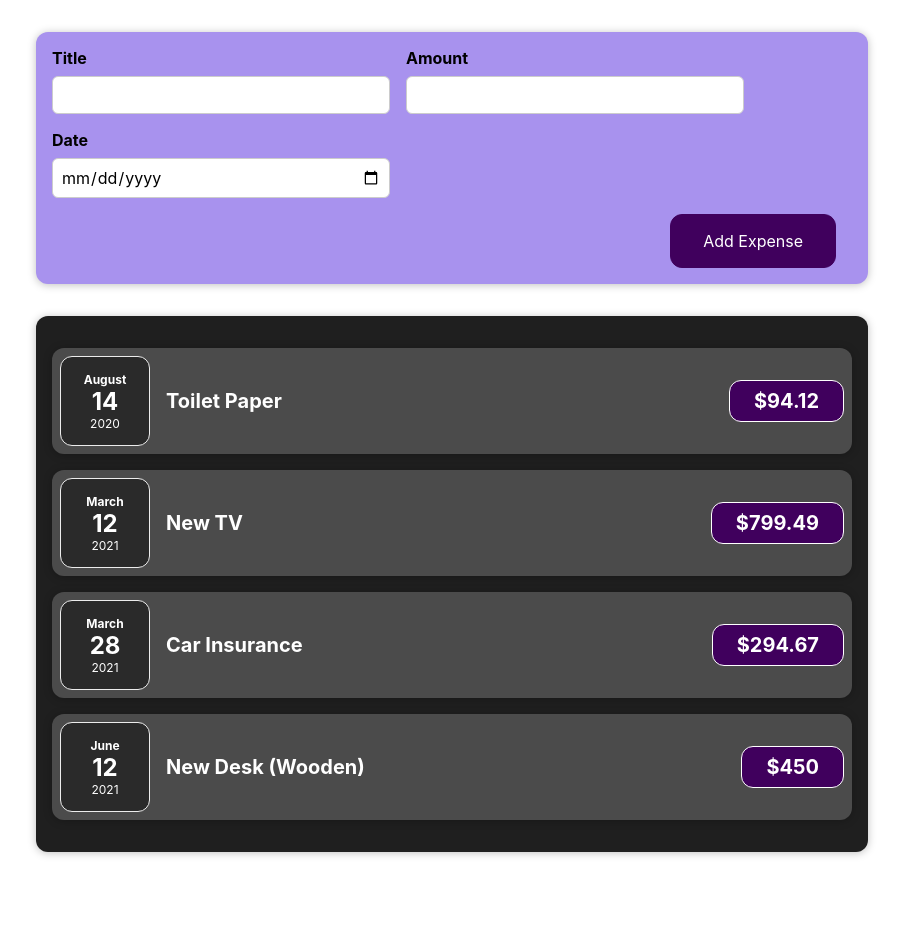
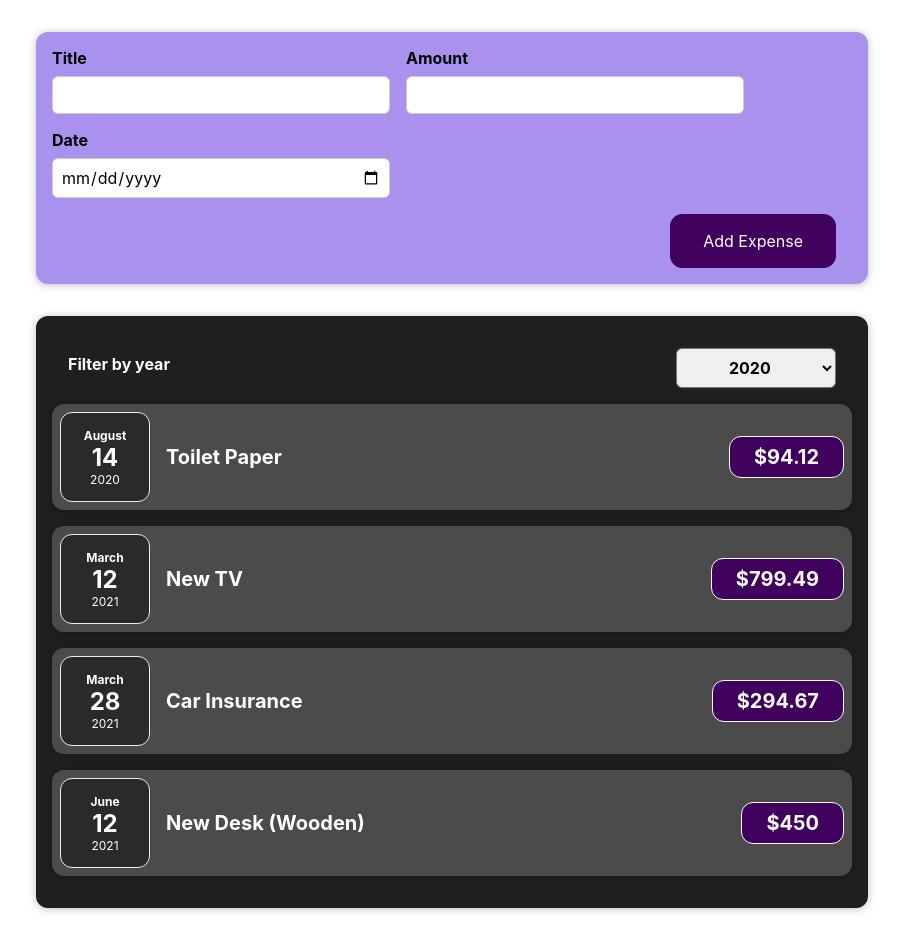
Before and after one commit to jeffadavid/expense_tracker, a React (Create React App) app: page / in a window 1280 px wide. Shown: the whole page, without its empty margins (188-1091 px from the left). Before the commit the page ends 884 px from the top, so only its background shows below. Built offline with nearby package versions, Linux system fonts and the light colour scheme.

Commit message:
Adding the expense filter component

```diff
--- a/src/components/Expense/Expenses.js
+++ b/src/components/Expense/Expenses.js
@@ -1,11 +1,20 @@
-import React from 'react';
+import React, { useState } from 'react';
 import '../../css/Expense/Expenses.css';
 import ExpenseItem from './ExpenseItem';
+import ExpensesFilter from './ExpensesFilter';
 import Card from '../UI/Card';
 
 function Expenses(props) {
+
+  const [filteredYear, setFilteredYear] = useState('2020');
+
+  const filterChangeHandler = (selectedYear) => {
+    setFilteredYear(selectedYear);
+  };
+
   return (
     <Card className='expenses'>
+      <ExpensesFilter selected={filteredYear} onChangeFilter={filterChangeHandler} />
       <ExpenseItem
         date={props.items[0].date}
         title={props.items[0].title}
--- /dev/null
+++ b/src/components/Expense/ExpensesFilter.js
@@ -0,0 +1,25 @@
+import React from 'react';
+import '../../css/Expense/ExpenseFilter.css';
+
+const ExpensesFilter = (props) => {
+
+    const dropdownChangeHandler = (event) => {
+        props.onChangeFilter(event.target.value);
+    };
+
+  return (
+    <div className='expenses-filter'>
+      <div className='expenses-filter__control'>
+        <label>Filter by year</label>
+        <select value={props.selected} onChange={dropdownChangeHandler}>
+          <option value='2022'>2022</option>
+          <option value='2021'>2021</option>
+          <option value='2020'>2020</option>
+          <option value='2019'>2019</option>
+        </select>
+      </div>
+    </div>
+  )
+}
+
+export default ExpensesFilter;
--- /dev/null
+++ b/src/css/Expense/ExpenseFilter.css
@@ -0,0 +1,24 @@
+.expenses-filter {
+    color: white;
+    padding: 0 1rem;
+}
+
+.expenses-filter__control {
+    display: flex;
+    width: 100%;
+    align-items: center;
+    justify-content: space-between;
+    margin: 1rem 0;
+}
+
+.expenses-filter label {
+    font-weight: bold;
+    margin-bottom: 0.5rem;
+}
+
+.expenses-filter select {
+    font: inherit;
+    padding: 0.5rem 3rem;
+    font-weight: bold;
+    border-radius: 6px;
+}
```
